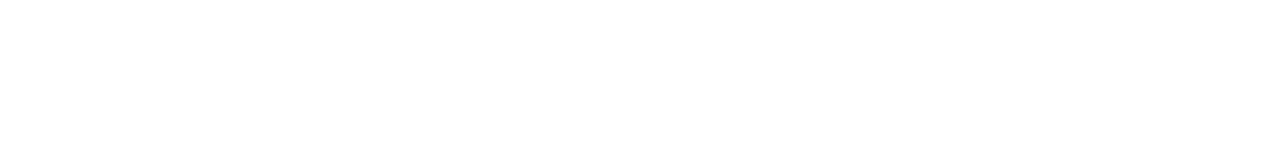
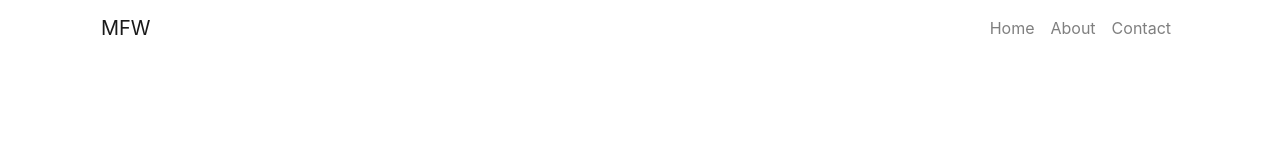
Before and after one commit to NickJ1995/collab-practice, a plain HTML site: page index.html in a window 1280 px wide. Drawn offline with nearby package versions, Linux system fonts and the light colour scheme.

Commit message:
Add responsive navbar fixed to the top

```diff
--- a/index.html
+++ b/index.html
@@ -13,8 +13,22 @@
   <body>
 
     <!-- Hero and nav -->
-    <header class="container-fluid">
-      <nav></nav>
+    <header class="fixed-top">
+      <div class="container-md">
+        <nav class="navbar navbar-expand-md navbar-light">
+          <a class="navbar-brand" href="#">MFW</a>
+          <button class="navbar-toggler" type="button" data-toggle="collapse" data-target="#navbarToggle" aria-controls="navbarNavAltMnavbarTogglearkup" aria-expanded="false" aria-label="Toggle navigation">
+            <span class="navbar-toggler-icon"></span>
+          </button>
+          <div class="collapse navbar-collapse justify-content-end" id="navbarToggle">
+            <div class="navbar-nav">
+              <a class="nav-link" href="#">Home</a>
+              <a class="nav-link" href="#">About</a>
+              <a class="nav-link" href="#">Contact</a>
+            </div>
+          </div>
+        </nav>
+      </div>
     </header>
 
     <!-- Main content -->
```
